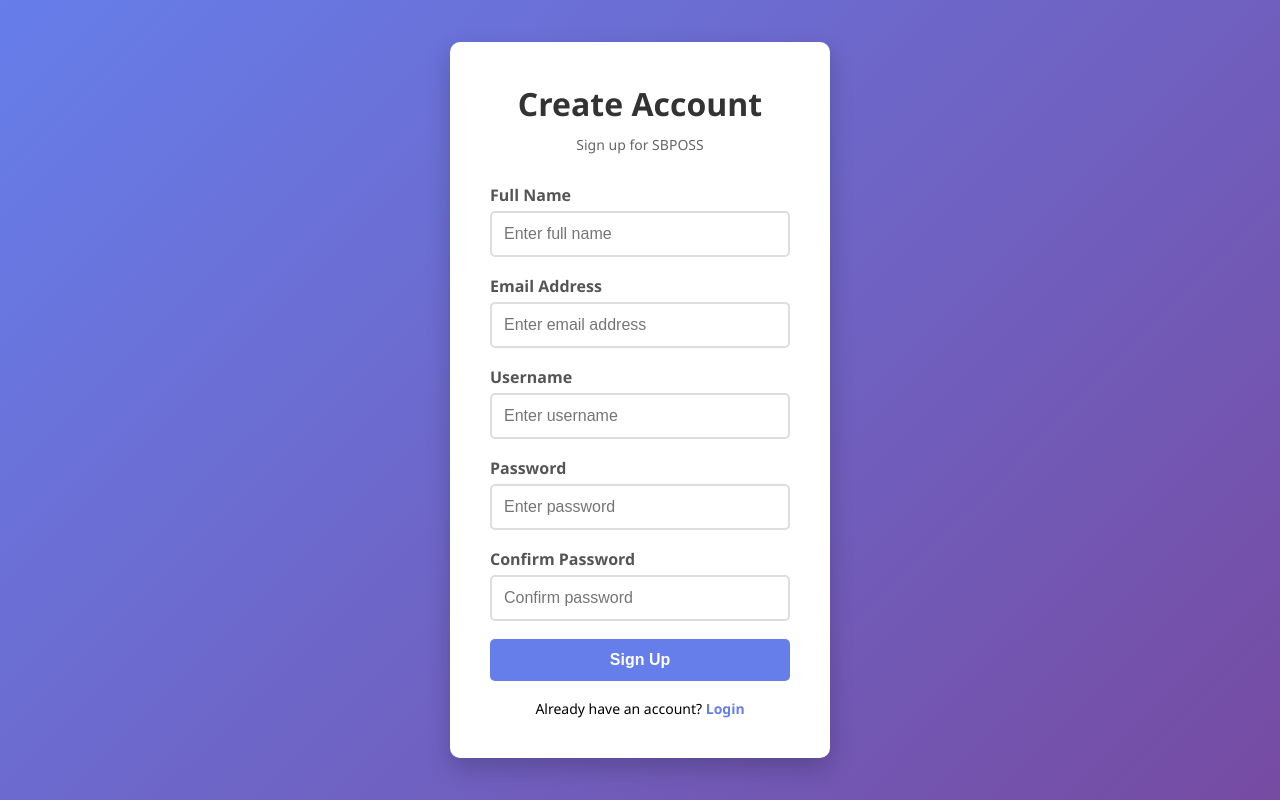
After one commit to jemueldaguing553/POS.Group1, a Flask app: page /signUp in a window 1280 px wide. The commit adds this page. Run offline with Flask 3, Linux system fonts and the light colour scheme.

Commit message:
updated python

```diff
--- a/app.py
+++ b/app.py
@@ -256,7 +256,7 @@ class BasePOS(POSOperations):
         """Initialize default product catalog."""
         self._products = [
             Product("P001", "Milo", 10.00, "Beverages", 40),
-            Product("P002", "Youngs Twon Sardines", 26.00, "Food", 50),
+            Product("P002", "Youngs Town Sardines", 26.00, "Food", 50),
             Product("P003", "Bearbrand", 13.00, "Beverages", 45),
             Product("P004", "Kopiko Blanca Twin pack", 16.00, "Beverages", 40),
             Product("P005", "Shampoo", 8.00, "Personal Care", 60),
@@ -429,8 +429,11 @@ class POSController:
 # APPLICATION SETUP - Singleton instances for single-user access
 # =============================================================================
 
-# Single user for authentication
+# Users for authentication. New signups are stored in memory for this app run.
 cashier_user = User("cashier", "1001", "Cashier")
+users = {
+    cashier_user.username: cashier_user
+}
 
 # Single POS system instance (single-user design)
 pos_system = POSSystem()
@@ -454,13 +457,57 @@ def login():
     if request.method == "POST":
         username = request.form.get("username", "")
         password = request.form.get("password", "")
-        if cashier_user.authenticate(username, password):
+        user = users.get(username)
+        if user and user.authenticate(username, password):
             session["logged_in"] = True
-            session["username"] = cashier_user.username
+            session["username"] = user.username
             return redirect(url_for("sales"))
         else:
             error = "Invalid username or password"
     return render_template("login.html", error=error)
+
+
+@app.route("/signUp", methods=["GET"])
+def sign_up_page():
+    return render_template("signUp.html")
+
+
+@app.route("/signup", methods=["POST"])
+def signup():
+    full_name = request.form.get("fullname", "").strip()
+    username = request.form.get("username", "").strip()
+    password = request.form.get("password", "")
+    confirm_password = request.form.get("confirm_password", "")
+
+    if not full_name or not username or not password:
+        return render_template("signUp.html", error="Please fill in all required fields")
+
+    if password != confirm_password:
+        return render_template("signUp.html", error="Passwords do not match")
+
+    if username in users:
+        return render_template("signUp.html", error="Username already exists")
+
+    users[username] = User(username, password, full_name)
+    return render_template("signUp.html", success="Account created successfully. You can now log in.")
+
+
+@app.route("/forgotPassword", methods=["GET"])
+def forgot_password_page():
+    return render_template("forgotPassword.html")
+
+
+@app.route("/forgot-password", methods=["POST"])
+def forgot_password():
+    email = request.form.get("email", "").strip()
+
+    if not email:
+        return render_template("forgotPassword.html", error="Please enter your email address")
+
+    return render_template(
+        "forgotPassword.html",
+        success="If the email is registered, password reset instructions will be sent."
+    )
 
 
 @app.route("/logout", methods=["POST"])
@@ -610,7 +657,6 @@ def summary():
         search_id=search_id
     )
 
-
 # For Vercel deployment
 if __name__ == "__main__":
     app.run(debug=True)
--- a/templates/Receipt.html
+++ b/templates/Receipt.html
@@ -95,7 +95,6 @@
         .summary-btn { background: #2c3e50; color: white; }
         .summary-btn:hover { background: #1a252f; }
     </style>
-<base target="_blank">
 </head>
 <body>
     <div class="receipt">
--- a/templates/payment.html
+++ b/templates/payment.html
@@ -128,7 +128,6 @@
             border-radius: 5px;
         }
     </style>
-<base target="_blank">
 </head>
 <body>
     <div class="payment-container">
--- a/templates/sales.html
+++ b/templates/sales.html
@@ -205,7 +205,6 @@
             .cart-section { position: static; }
         }
     </style>
-<base target="_blank">
 </head>
 <body>
     <div class="header">
--- /dev/null
+++ b/templates/signUp.html
@@ -0,0 +1,190 @@
+<!DOCTYPE html>
+<html lang="en">
+<head>
+    <meta charset="UTF-8">
+    <meta name="viewport" content="width=device-width, initial-scale=1.0">
+    <title>SBPOSS - Sign Up</title>
+
+    <style>
+        * { margin: 0; padding: 0; box-sizing: border-box; }
+
+        body {
+            font-family: 'Segoe UI', Tahoma, Geneva, Verdana, sans-serif;
+            background: linear-gradient(135deg, #667eea 0%, #764ba2 100%);
+            min-height: 100vh;
+            display: flex;
+            justify-content: center;
+            align-items: center;
+        }
+
+        .signup-container {
+            background: white;
+            padding: 40px;
+            border-radius: 10px;
+            box-shadow: 0 10px 25px rgba(0,0,0,0.2);
+            width: 380px;
+        }
+
+        h1 {
+            text-align: center;
+            color: #333;
+            margin-bottom: 10px;
+        }
+
+        .subtitle {
+            text-align: center;
+            color: #666;
+            margin-bottom: 30px;
+            font-size: 14px;
+        }
+
+        .form-group {
+            margin-bottom: 18px;
+        }
+
+        label {
+            display: block;
+            margin-bottom: 5px;
+            color: #555;
+            font-weight: 600;
+        }
+
+        input[type="text"],
+        input[type="password"],
+        input[type="email"] {
+            width: 100%;
+            padding: 12px;
+            border: 2px solid #ddd;
+            border-radius: 5px;
+            font-size: 16px;
+        }
+
+        input:focus {
+            border-color: #667eea;
+            outline: none;
+        }
+
+        button {
+            width: 100%;
+            padding: 12px;
+            background: #667eea;
+            color: white;
+            border: none;
+            border-radius: 5px;
+            font-size: 16px;
+            cursor: pointer;
+            font-weight: 600;
+        }
+
+        button:hover {
+            background: #5568d3;
+        }
+
+        .links {
+            margin-top: 18px;
+            text-align: center;
+            font-size: 14px;
+        }
+
+        .links a {
+            color: #667eea;
+            text-decoration: none;
+            font-weight: 600;
+        }
+
+        .links a:hover {
+            text-decoration: underline;
+        }
+
+        .error {
+            color: #e74c3c;
+            text-align: center;
+            margin-top: 15px;
+            font-size: 14px;
+        }
+
+        .success {
+            color: #27ae60;
+            text-align: center;
+            margin-top: 15px;
+            font-size: 14px;
+        }
+    </style>
+
+    <base target="_blank">
+</head>
+
+<body>
+    <div class="signup-container">
+        <h1>Create Account</h1>
+        <p class="subtitle">Sign up for SBPOSS</p>
+
+        <form method="POST" action="/signup">
+            <div class="form-group">
+                <label>Full Name</label>
+                <input
+                    type="text"
+                    name="fullname"
+                    placeholder="Enter full name"
+                    required
+                >
+            </div>
+
+            <div class="form-group">
+                <label>Email Address</label>
+                <input
+                    type="email"
+                    name="email"
+                    placeholder="Enter email address"
+                    required
+                >
+            </div>
+
+            <div class="form-group">
+                <label>Username</label>
+                <input
+                    type="text"
+                    name="username"
+                    placeholder="Enter username"
+                    required
+                >
+            </div>
+
+            <div class="form-group">
+                <label>Password</label>
+                <input
+                    type="password"
+                    name="password"
+                    placeholder="Enter password"
+                    required
+                >
+            </div>
+
+            <div class="form-group">
+                <label>Confirm Password</label>
+                <input
+                    type="password"
+                    name="confirm_password"
+                    placeholder="Confirm password"
+                    required
+                >
+            </div>
+
+            <button type="submit">Sign Up</button>
+        </form>
+
+        <div class="links">
+            <span>Already have an account?</span>
+            <a href="/login" target="_self">Login</a>
+        </div>
+
+        {% if error %}
+        <p class="error">{{ error }}</p>
+        {% endif %}
+
+        {% if success %}
+        <p class="success">{{ success }}</p>
+        {% endif %}
+    </div>
+</body>
+</html>
--- a/templates/summary.html
+++ b/templates/summary.html
@@ -114,7 +114,6 @@
             font-size: 16px;
         }
     </style>
-<base target="_blank">
 </head>
 <body>
     <div class="header">
```
Also changed, not shown: templates/Login.html (+96 -9 lines), templates/forgotPassword.html (added, +150 -0 lines).
